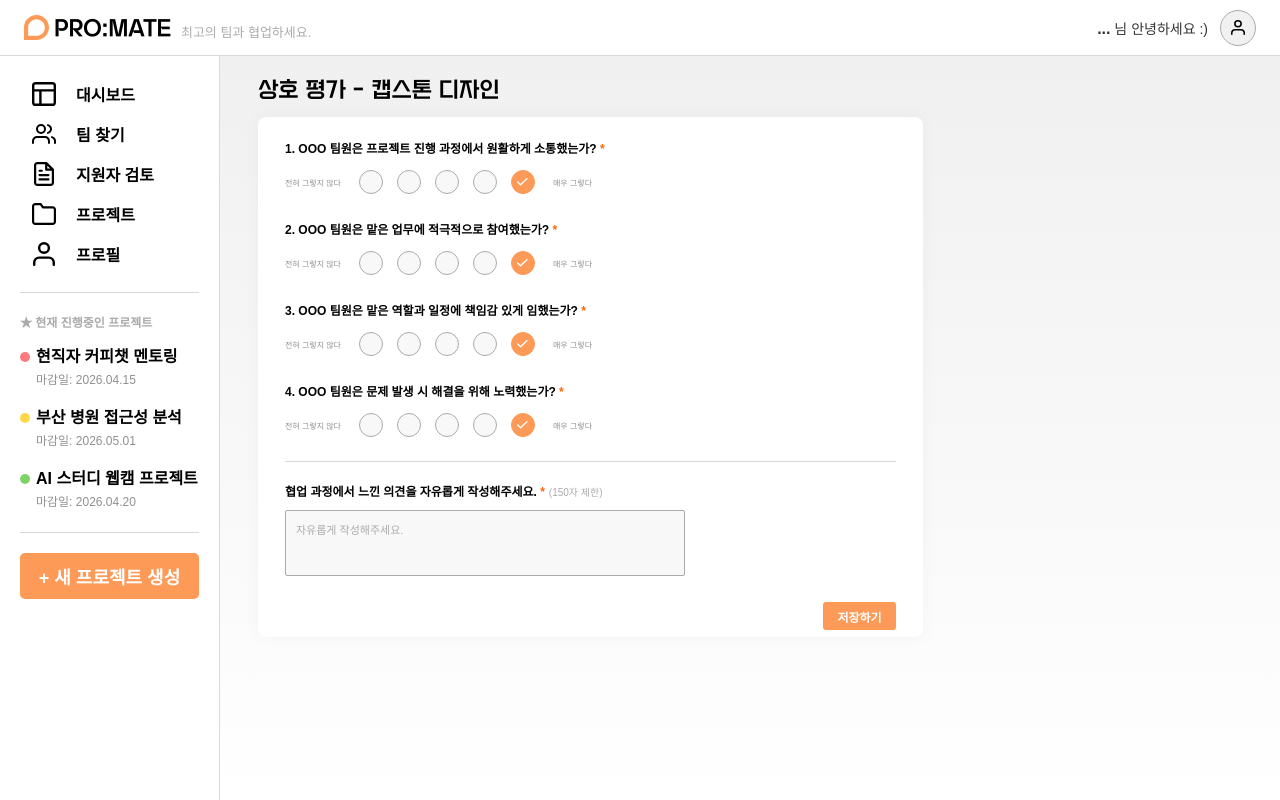
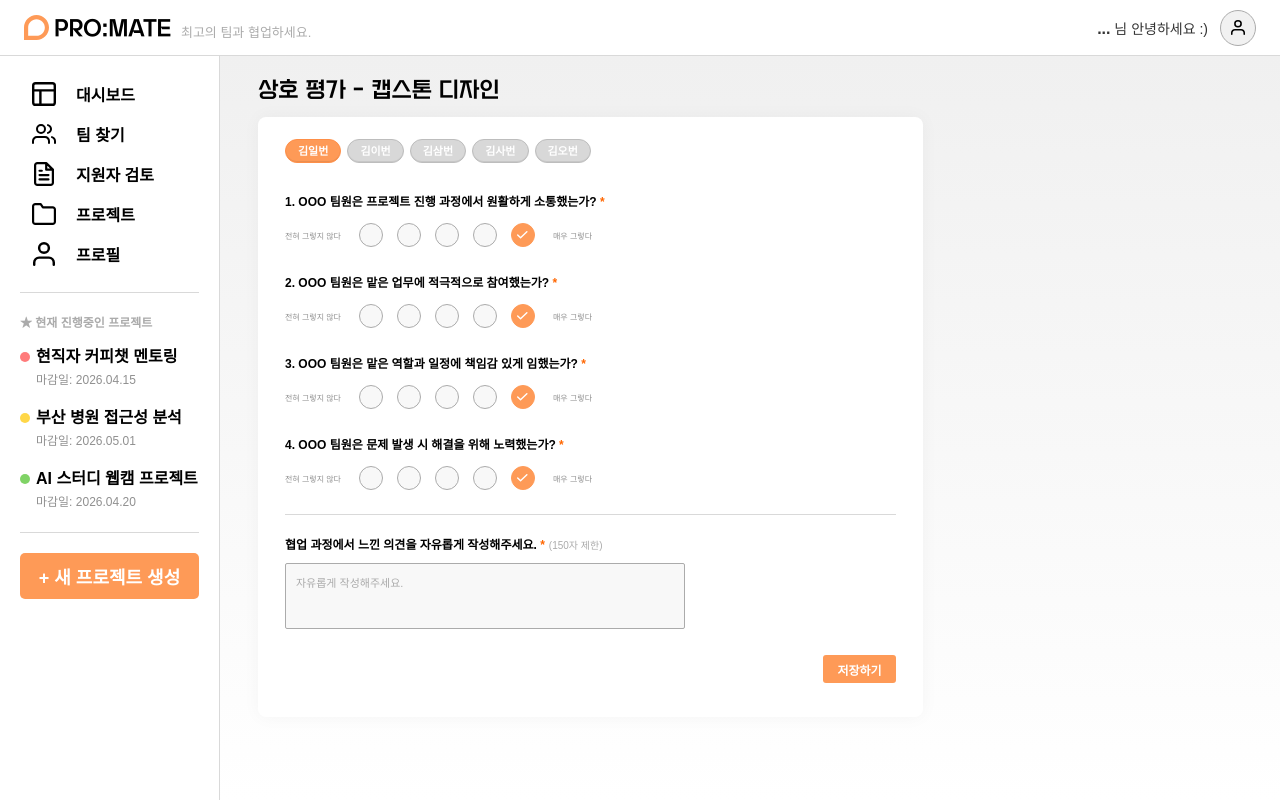
Before and after one commit to pknu-wap/promate, a React (Vite) app in the folder FE/: page /member-review in a window 1280 px wide. Built offline with nearby package versions, Linux system fonts and the light colour scheme; no server answers; a web font is replaced by a local one.

Commit message:
feat:카테고리 추가
카테고리 추가

```diff
--- a/FE/src/App.jsx
+++ b/FE/src/App.jsx
@@ -14,7 +14,7 @@ import ProfilePage from "./pages/ProfilePage/ProfilePage.jsx";
 import FindTeamPage from "./pages/FindTeam/FindTeamPage.jsx";
 import ProjectPage from "./pages/ProjectPage/ProjectPage.jsx";
 import TeamPage from "./pages/TeamPage/TeamPage.jsx";
-import MemberReview from "./pages/MemberReview/MemberReview.jsx";
+import MemberReviewPage from "./pages/MemberReview/MemberReview.jsx";
 
 function AppLayout({ isMenuOpen, toggleMenu, closeMenu }) {
   return (
@@ -67,8 +67,8 @@ function App() {
           <Route path="/find-team" element={<FindTeamPage />} />
           <Route path="/project" element={<ProjectPage />} />
           <Route path="/project/:projectId" element={<TeamPage />} />
-          <Route path="/member-review" element={<MemberReview />} />
-
+          <Route path="/member-review" element={<MemberReviewPage />} />
+         {/* 12 */}
           <Route path="*" element={<ComingSoonPage />} />
         </Route>
       </Routes>
--- a/FE/src/pages/MemberReview/MemberReview.css
+++ b/FE/src/pages/MemberReview/MemberReview.css
@@ -18,7 +18,7 @@
 
 .member-review-card {
   width: 665px;
-  height: 520px;
+  height: 600px;
   padding: 22px 27px 18px;
   border-radius: 8px;
   background: #ffffff;
@@ -36,6 +36,40 @@
   margin: 0;
   padding: 0;
   border: 0;
+}
+
+.domain-tags {
+  display: flex;
+  flex-wrap: wrap;
+  gap: 6px;
+  margin-bottom: 2px;
+  width: 100%;
+}
+
+
+
+.domain-tags .badge {
+  min-width: 0;
+  height: 24px;
+  padding: 0 12px;
+  border-color: #bdbdbd;
+  border-radius: 999px;
+  background: #d8d8d8;
+  color: #ffffff;
+  font-size: 11px;
+  font-weight: 800;
+  line-height: 1;
+  box-shadow: inset 0 -1px 0 rgba(0, 0, 0, 0.08);
+}
+
+.domain-tags .badge--selected {
+  border-color: #fe8f48;
+  background: #fe9a57;
+}
+
+.domain-tags .badge:hover {
+  transform: none;
+  box-shadow: inset 0 -1px 0 rgba(0, 0, 0, 0.08);
 }
 
 .member-review-question legend {
--- a/FE/src/pages/MemberReview/MemberReview.jsx
+++ b/FE/src/pages/MemberReview/MemberReview.jsx
@@ -1,6 +1,7 @@
 import React, { useState } from 'react';
 import checkIcon from '../../assets/icons/checkIcon.svg';
 import './MemberReview.css';
+import Badge from "../../components/Badge/Badge.jsx";
 
 const questions = [
   'OOO 팀원은 프로젝트 진행 과정에서 원활하게 소통했는가?',
@@ -11,14 +12,35 @@ const questions = [
 
 const defaultScores = [5, 5, 5, 5];
 
-function MemberReview() {
+function MemberReviewPage() {
   const [scores, setScores] = useState(defaultScores);
   const [comment, setComment] = useState('');
 
+  // 1. 초기값을 option의 id 규격에 맞춰 "1"(김일번)로 수정합니다.
+  const [selectedDomain, setSelectedDomain] = useState("1");
+
+  const domainOptions = [
+    { id: "1", label: "김일번" },
+    { id: "2", label: "김이번" },
+    { id: "3", label: "김삼번" },
+    { id: "4", label: "김사번" },
+    { id: "5", label: "김오번" },
+  ];
+
+  // 라디오 버튼 점수 변경 핸들러
   const handleScoreChange = (questionIndex, score) => {
     setScores((prevScores) =>
       prevScores.map((prevScore, index) => (index === questionIndex ? score : prevScore))
     );
+  };
+
+
+  const handleDomainChange = (domainId) => {
+    setSelectedDomain(domainId);
+
+
+    setScores(defaultScores);
+    setComment('');
   };
 
   return (
@@ -26,6 +48,21 @@ function MemberReview() {
       <h1 className="member-review-title">상호 평가 - 캡스톤 디자인</h1>
 
       <section className="member-review-card" aria-label="상호 평가 작성 폼">
+        <div className="form-field">
+
+          <div className="domain-tags">
+            {domainOptions.map((option) => (
+              <Badge
+                key={option.id}
+                selected={selectedDomain === option.id}
+                onClick={() => handleDomainChange(option.id)}
+              >
+                {option.label}
+              </Badge>
+            ))}
+          </div>
+        </div>
+
         <div className="member-review-question-list">
           {questions.map((question, questionIndex) => (
             <fieldset className="member-review-question" key={question}>
@@ -82,4 +119,4 @@ function MemberReview() {
   );
 }
 
-export default MemberReview;
+export default MemberReviewPage;
```
